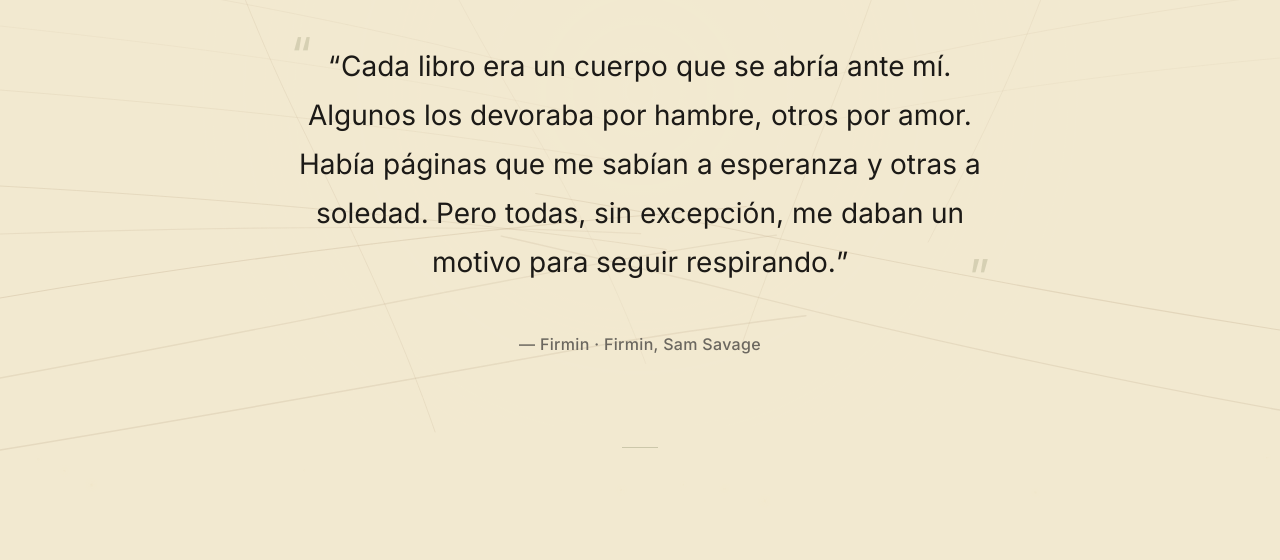
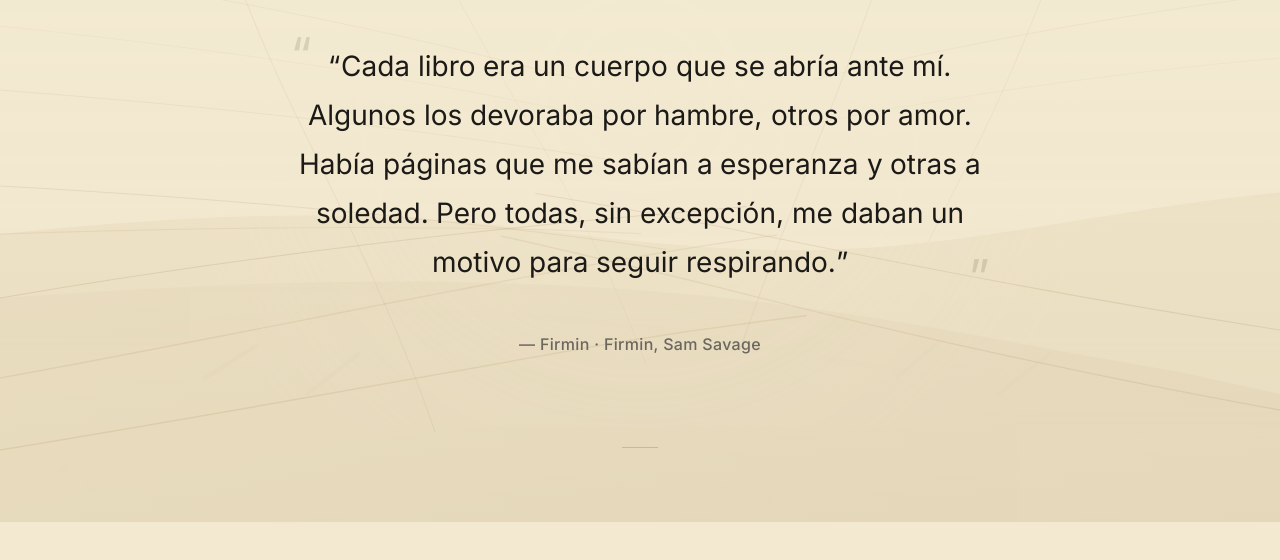
Before and after one commit to evel13and-rgb/NFCprivate, a website with bundled scripts: page index.html in a window 1280 px wide. Shown: the part 278-838 px from the top of the page. Built offline with nearby package versions, Linux system fonts and the light colour scheme.

Commit message:
Refine day mycelium cohesion

```diff
--- a/mycelium.js
+++ b/mycelium.js
@@ -206,17 +206,17 @@ function ensureLayer() {
   paramoElement.innerHTML = `
     <defs>
       <linearGradient id="paramo-sky" x1="0%" y1="0%" x2="0%" y2="100%">
-        <stop offset="0%" stop-color="#f8f0df" stop-opacity="0.65" />
-        <stop offset="55%" stop-color="#f5ead7" stop-opacity="0.55" />
-        <stop offset="100%" stop-color="#f2e9d0" stop-opacity="0.35" />
+        <stop offset="0%" stop-color="#fbf6ea" stop-opacity="0.72" />
+        <stop offset="55%" stop-color="#f3e6cf" stop-opacity="0.6" />
+        <stop offset="100%" stop-color="#e7d6b5" stop-opacity="0.42" />
       </linearGradient>
       <linearGradient id="paramo-hill" x1="0%" y1="0%" x2="0%" y2="100%">
-        <stop offset="0%" stop-color="#d8c49a" stop-opacity="0.55" />
-        <stop offset="100%" stop-color="#c1ac84" stop-opacity="0.65" />
+        <stop offset="0%" stop-color="#d8c39a" stop-opacity="0.6" />
+        <stop offset="100%" stop-color="#c3ad83" stop-opacity="0.68" />
       </linearGradient>
       <linearGradient id="paramo-hill-shadow" x1="0%" y1="0%" x2="100%" y2="0%">
-        <stop offset="0%" stop-color="#c1ac84" stop-opacity="0.4" />
-        <stop offset="100%" stop-color="#af9974" stop-opacity="0.35" />
+        <stop offset="0%" stop-color="#c5af85" stop-opacity="0.42" />
+        <stop offset="100%" stop-color="#b3956c" stop-opacity="0.36" />
       </linearGradient>
     </defs>
     <rect x="0" y="0" width="1000" height="1000" fill="url(#paramo-sky)" />
--- a/style.css
+++ b/style.css
@@ -324,7 +324,7 @@ body.night-fall blockquote::after {
 }
 
 .mycelium-path {
-  stroke: rgba(196, 176, 145, 0.6);
+  stroke: rgba(192, 164, 118, 0.62);
   fill: none;
   stroke-linecap: round;
   stroke-linejoin: round;
@@ -332,7 +332,7 @@ body.night-fall blockquote::after {
 }
 
 .mycelium-path--accent {
-  stroke: rgba(181, 156, 122, 0.66);
+  stroke: rgba(167, 137, 96, 0.68);
 }
 
 .mycelium-layer--resting .mycelium-path[data-pulse='true'] {
@@ -362,8 +362,12 @@ body.night-fall blockquote::after {
   transition: opacity 2s ease;
 }
 
+.mycelium-layer--visible .paramo-illustration {
+  opacity: 0.3;
+}
+
 .mycelium-layer--resting .paramo-illustration {
-  opacity: 0.48;
+  opacity: 0.5;
 }
 
 .mycelium-layer__clearing {
```
